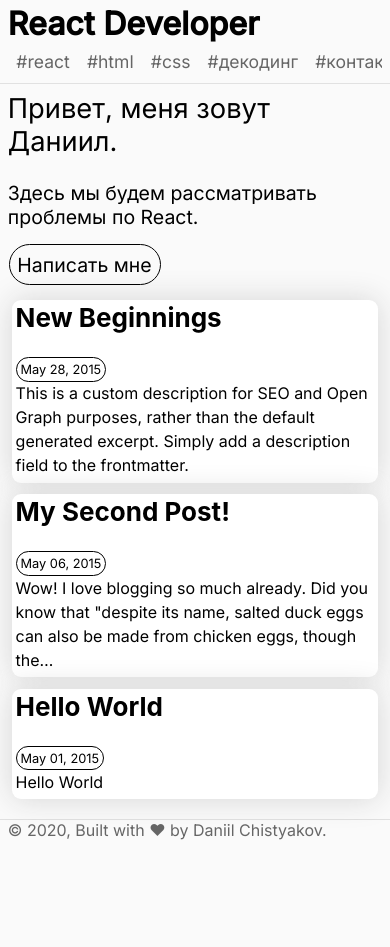
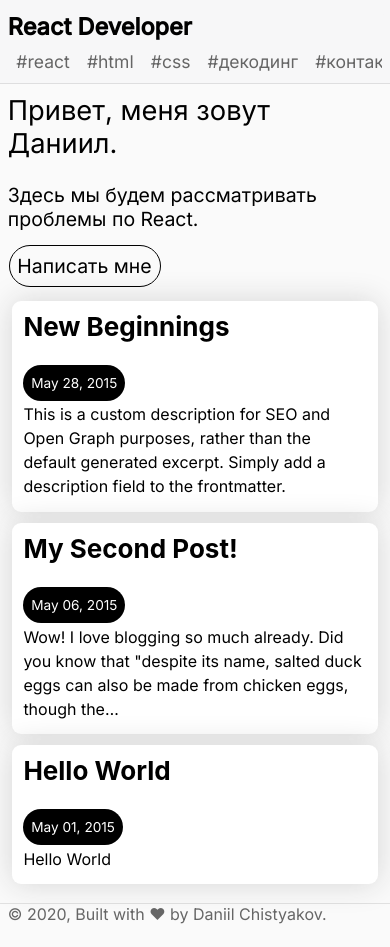
Before and after one commit to DCStudioProjects/react-developer, a Gatsby site: page / in a window 390 px wide. Before the commit the page ends 863 px from the top, so only its background shows below. Built offline with nearby package versions, Linux system fonts and the light colour scheme; Gatsby itself is replaced by a stand-in of ours.

Commit message:
UI improvements

```diff
--- a/src/components/BlogIndex.js
+++ b/src/components/BlogIndex.js
@@ -39,7 +39,7 @@ const BlogIndex = ({ data, location }) => {
                         <span itemProp="headline">{title}</span>
                       </Link>
                     </h2>
-                    <small>{post.frontmatter.date}</small>
+                    <p className="post_date">{post.frontmatter.date}</p>
                   </header>
                   <section>
                     <p
--- a/src/components/layout.css
+++ b/src/components/layout.css
@@ -16,14 +16,19 @@ a {
 
 h1 a {
   color: #000;
+  font-size: 2.5vw;
 }
 
 .top_navbar {
+  position: fixed;
+  background-color: rgba(245,245,247,0.72);
+  backdrop-filter: saturate(180%) blur(20px);
   display: flex;
   justify-content: space-between;
   align-items: center;
   padding: 1vw 2vw;
   border-bottom: 1px solid rgba(0,0,0,0.1);
+  width: 100%;
 }
 
 .desktop_nav a {
@@ -40,7 +45,7 @@ header h1 {
   justify-content: space-between;
 }
 
-.desktop_nav a, .bio a, button {
+.desktop_nav a, .bio a, .posts_nav, button {
   font-size: 1.4vw;
   padding: .8vw;
   border-radius: 50px;
@@ -50,31 +55,38 @@ header h1 {
   border: none;
 }
 
-.desktop_nav a:hover, .bio a:hover, button:hover {
+.desktop_nav a:hover {
   background: #000;
   color: #fff;
 }
+
+.bio a:hover, button:hover, .posts_nav:hover {
+  background: #0070f3;
+  color: #fff;
+  border-color: #0070f3;
+}
+
 .bio_title {
   font-size: 2.5vw;
 }
 .bio_description {
   font-size: 1.7vw;
 }
-.bio a, button {
+.bio a, button, .posts_nav {
   color: #000;
   border: 1px solid #000;
   background: transparent;
   cursor: pointer;
 }
  main {
-  padding: 2vw 10vw;
+  padding: 7vw 10vw;
 
 }
 
  .grids {
   display: grid;
   grid-template-columns: 1fr 1fr 1fr;
-  margin-top: 32px;
+  margin-top: 1vw;
  }
 
  .grid_post {
@@ -94,24 +106,27 @@ header h1 {
  .grid_post p {
   margin: .4vw 0;
  }
- small {
-   border: 1px solid #000;
-   border-radius: 50px;
-   padding: .4vw;
- }
+
  .blog-post h1 {
    font-size: 3vw;
  }
- .posts_nav {
-   background-color: #fff;
-   border: 1px solid #000;
-   border-radius: 50px;
-   padding: .6vw;
-   color: #000;
+ .post_date {
+  margin: 2vw 0;
+  font-size: 1vw;
+  background: #000;
+  width: fit-content;
+  padding: .8vw;
+  border-radius: 50px;
+  color: #fff;
  }
+
  .blog-post-nav {
   display: flex;
   justify-content: space-between;
+ }
+
+ .posts_nav {
+   font-size: 1.2vw;
  }
  input {
   font-size: 1.3vw;
@@ -120,6 +135,7 @@ header h1 {
   padding: 1vw;
   outline: 0;
   margin-bottom: 1vw;
+  width: 40vw;
  }
 audio,
 canvas,
@@ -164,9 +180,7 @@ mark {
   background-color: #ff0;
   color: #000;
 }
-small {
-  font-size: 80%;
-}
+
 sub,
 sup {
   font-size: 75%;
@@ -661,6 +675,9 @@ footer p {
   .top_navbar {
     display: block;
   }
+  h1 a {
+    font-size: 6vw;
+  }
   .desktop_nav {
     overflow-x: auto;
   }
@@ -680,6 +697,7 @@ footer p {
   }
   main {
     padding: 2vw;
+    padding-top: 24vw;
   }
   .grids {
     display: block;
@@ -688,18 +706,28 @@ footer p {
   }
   .grid_post {
     margin: 3vw 1vw;
+    padding: 3vw;
   }
-  small {
-    padding: 1vw;
-  }
+
   .blog-post h1 {
     font-size: 8vw;
   }
+  .post_date {
+    padding: 2vw;
+    font-size: 3.5vw;
+   }
   .posts_nav {
     padding: 2vw;
   }
-  input, button {
+  input, button, .posts_nav {
     font-size: 5vw;
     padding: 3vw;
   }
+  .posts_nav {
+    font-size: 4vw;
+    padding: 2vw;
+  }
+  input {
+    width: 80vw;
+  }
 }
--- a/src/pages/index.js
+++ b/src/pages/index.js
@@ -47,7 +47,7 @@ const BlogIndex = ({ data, location }) => {
                       {title}
                     </Link>
                   </h2>
-                  <small>{post.frontmatter.date}</small>
+                  <p className="post_date">{post.frontmatter.date}</p>
                 </header>
                 <section>
                   <p
--- a/src/templates/blog-post.js
+++ b/src/templates/blog-post.js
@@ -22,7 +22,7 @@ const BlogPostTemplate = ({ data, location }) => {
       >
         <header>
           <h1 itemProp="headline">{post.frontmatter.title}</h1>
-          <p>{post.frontmatter.date}</p>
+          <p className="post_date">{post.frontmatter.date}</p>
         </header>
         <section
           dangerouslySetInnerHTML={{ __html: post.html }}
```
